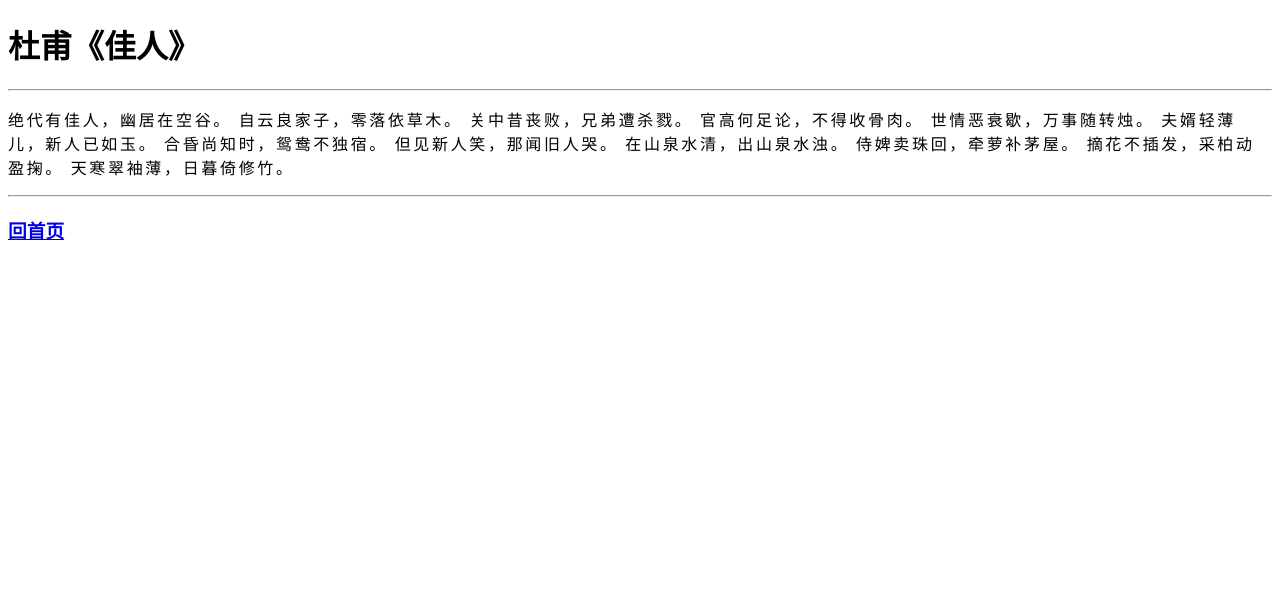
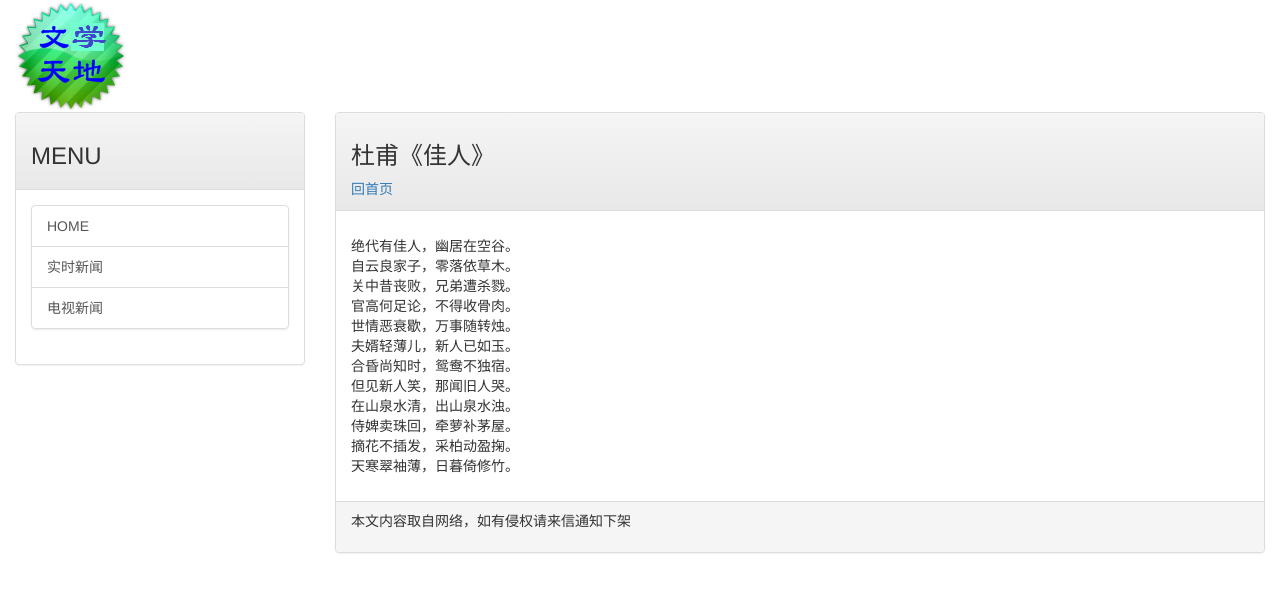
Before and after one commit to xaviercd/myblog, a Django app: a page that uses templates/post.html in a window 1280 px wide. Shown: the top 592 px of the page. Run offline with Django 3.2, Linux system fonts and the light colour scheme; data comes from the database, SQL or seed files in the repository; both versions use the stored data as it was after the commit; some libraries are stand-ins or nearby versions.

Commit message:
MyBlog final

```diff
--- a/mainsite/models.py
+++ b/mainsite/models.py
@@ -11,6 +11,7 @@ class Post(models.Model):
     title = models.CharField(max_length=200)
     slug = models.CharField(max_length=200)
     body = models.TextField()
+    abstract = models.TextField(max_length=300, default="")
     pub_date = models.DateTimeField(default=timezone.now)
 
     class Meta:
--- a/myblog/settings.py
+++ b/myblog/settings.py
@@ -37,6 +37,7 @@ INSTALLED_APPS = [
     'django.contrib.sessions',
     'django.contrib.messages',
     'django.contrib.staticfiles',
+    'markdown_deux',
     'mainsite',
 ]
 
@@ -119,3 +120,6 @@ USE_TZ = True
 # https://docs.djangoproject.com/en/1.11/howto/static-files/
 
 STATIC_URL = '/static/'
+STATICFILES_DIRS = [
+    os.path.join(BASE_DIR, "static"),
+]
--- /dev/null
+++ b/templates/base.html
@@ -0,0 +1,53 @@
+<!DOCTYPE html>
+<html lang="en">
+<head>
+    <meta charset="UTF-8">
+    <title>{% block title %} {% endblock %}</title>
+    <!-- Latest compiled and minified CSS -->
+    <link rel="stylesheet" href="https://maxcdn.bootstrapcdn.com/bootstrap/3.3.7/css/bootstrap.min.css"
+          integrity="sha384-BVYiiSIFeK1dGmJRAkycuHAHRg32OmUcww7on3RYdg4Va+PmSTsz/K68vbdEjh4u" crossorigin="anonymous">
+
+    <!-- Optional theme -->
+    <link rel="stylesheet" href="https://maxcdn.bootstrapcdn.com/bootstrap/3.3.7/css/bootstrap-theme.min.css"
+          integrity="sha384-rHyoN1iRsVXV4nD0JutlnGaslCJuC7uwjduW9SVrLvRYooPp2bWYgmgJQIXwl/Sp" crossorigin="anonymous">
+
+    <!-- Latest compiled and minified JavaScript -->
+    <script src="https://maxcdn.bootstrapcdn.com/bootstrap/3.3.7/js/bootstrap.min.js"
+            integrity="sha384-Tc5IQib027qvyjSMfHjOMaLkfuWVxZxUPnCJA7l2mCWNIpG9mGCD8wGNIcPD7Txa" crossorigin="anonymous">
+    </script>
+</head>
+<body>
+    <div class="container-fluid">
+        {% include 'header.html' %}
+        <div class="row">
+            <div class="col-sm-3 col-md-3">
+                <div class="panel panel-default">
+                    <div class="panel-heading">
+                        <h3>MENU</h3>
+                    </div>
+                    <div class="panel-body">
+                        <div class="list-group">
+                            <a href="/" class="list-group-item">HOME</a>
+                            <a href="http://tar.so/news" class="list-group-item">实时新闻</a>
+                            <a href="http://drho.tw/news" class="list-group-item">电视新闻</a>
+                        </div>
+                    </div>
+                </div>
+            </div>
+            <div class="col-sm-9 col-md-9">
+                <div class="panel panel-default">
+                    <div class="panel-heading">
+                        {% block headmessage %} {% endblock %}
+                    </div>
+                    <div class="panel-body">
+                        {% block content %} {% endblock %}
+                    </div>
+                    <div class="panel-footer">
+                        {% include 'footer.html' %}
+                    </div>
+                </div>
+            </div>
+        </div>
+    </div>
+</body>
+</html>
--- /dev/null
+++ b/templates/footer.html
@@ -0,0 +1,8 @@
+<!-- footer.html -->
+{% block footer %}
+    {% if now %}
+        <p style="font-family: 微软雅黑";>现在时刻：{{ now }}</p>
+    {% else %}
+        <p style="font-family: 微软雅黑";>本文内容取自网络，如有侵权请来信通知下架</p>
+    {% endif %}
+{% endblock %}
--- /dev/null
+++ b/templates/header.html
@@ -0,0 +1,6 @@
+<!-- header.html -->
+{% load staticfiles %}
+<div class="'well'">
+{#    <h1 style="font-family: 微软雅黑;">欢迎光临  文学天地</h1>#}
+    <img src="{% static "images/logo.png" %}">
+</div>
--- a/templates/post.html
+++ b/templates/post.html
@@ -1,14 +1,11 @@
-<!DOCTYPE html>
-<html lang="en">
-<head>
-    <meta charset="UTF-8">
-    <title>欢迎光临我的博客</title>
-</head>
-<body>
-    <h1>{{ post.title }}</h1>
-    <hr>
-        <p style="font-family: 微软雅黑;font-size: 12pt;letter-spacing: 2pt;">{{ post.body }}</p>
-    <hr>
-    <h3><a href="/">回首页</a></h3>
-</body>
-</html>
+<!-- post.html -->
+{% extends 'base.html' %}
+{% load markdown_deux_tags %}
+{% block title %} {{ post.title }} - 文学天地 {% endblock %}
+{% block headmessage %}
+    <h3 style="font-family: 微软雅黑;">{{ post.title }}</h3>
+    <a style="font-family: 微软雅黑;" href="/">回首页</a>
+{% endblock %}
+{% block content %}
+    <p style="font-family: 微软雅黑;font-size: 12pt;letter-spacing: 2pt;">{{ post.body | markdown | linebreaks }}</p>
+{% endblock %}
```
Also changed, not shown: templates/index.html (+26 -16 lines), db.sqlite3, static/images/logo.png (added), static/images/test.jpg (added).
